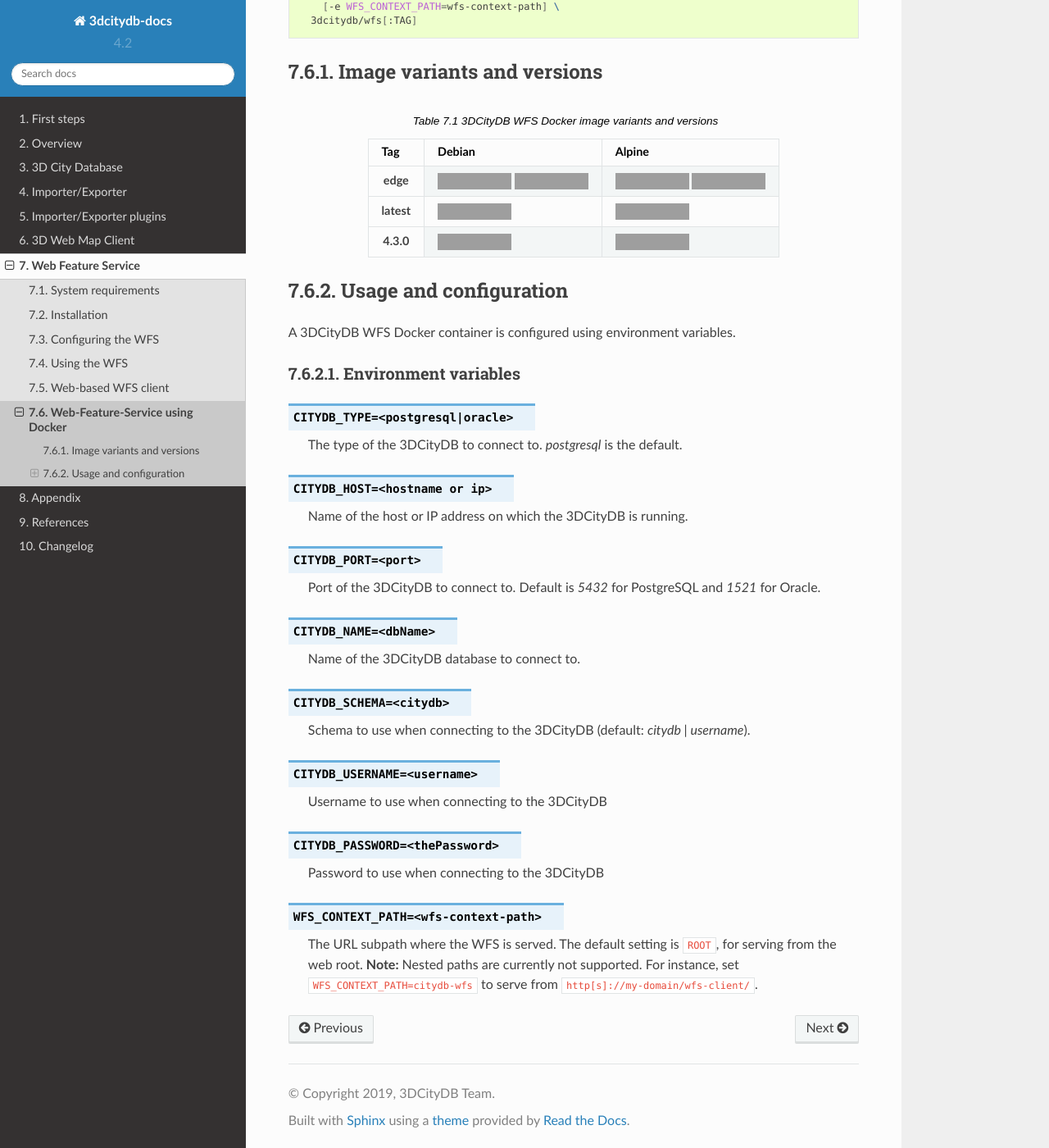
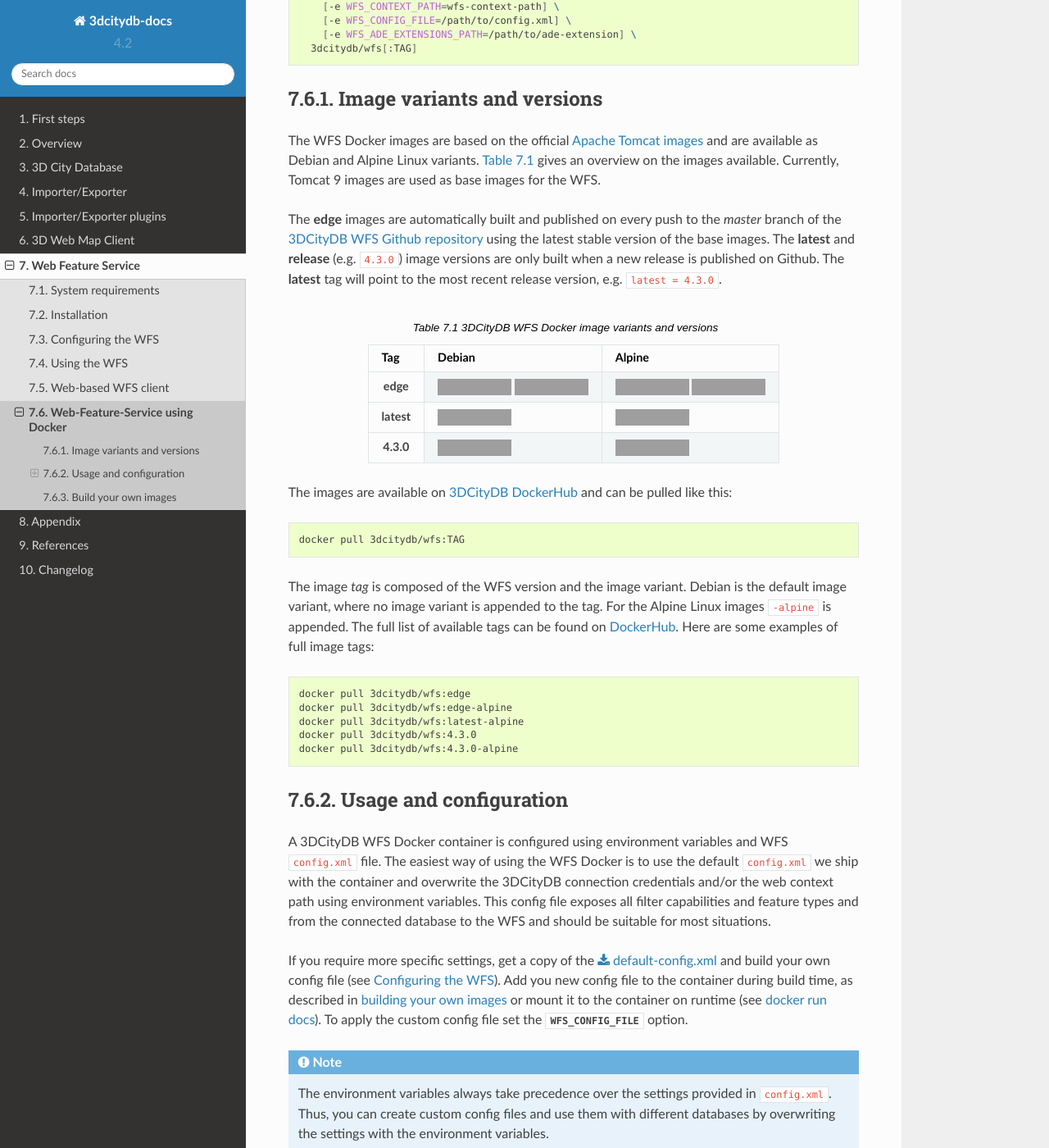
Before and after one commit to 3dcitydb/3dcitydb-docs, a Sphinx documentation site: the page built from source/wfs/docker.rst, in a window 1280 px wide and 1400 px high, scrolled down 439 px, cut to the strip 0-1400 px from the top of the window. Shown: the whole strip at 82% size. Built offline with Sphinx 7.4.7 and the Read the Docs theme 2.0.0, drawn with Linux system fonts in a browser that asks for light colours; some of the changed text lies outside the part shown; grey boxes are pictures that could not be loaded.

Commit message:
intermediate commit

```diff
--- a/source/wfs/docker.rst
+++ b/source/wfs/docker.rst
@@ -23,11 +23,26 @@
       [-e CITYDB_USERNAME=theUsername] \
       [-e CITYDB_PASSWORD=theSecretPass] \
       [-e WFS_CONTEXT_PATH=wfs-context-path] \
+      [-e WFS_CONFIG_FILE=/path/to/config.xml] \
+      [-e WFS_ADE_EXTENSIONS_PATH=/path/to/ade-extension] \
     3dcitydb/wfs[:TAG]
 
 *******************************************************************************
 Image variants and versions
 *******************************************************************************
+
+The WFS Docker images are based on the official `Apache Tomcat images <https://hub.
+docker.com/_/tomcat>`_ and are available as Debian and Alpine
+Linux variants. :numref:`wfs_docker_tbl_images` gives an overview on the images
+available. Currently, Tomcat 9 images are used as base images for the WFS.
+
+The **edge** images are automatically built and published on every push to the
+*master* branch of the `3DCityDB WFS Github repository <https://
+github.com/3dcitydb/web-feature-service>`_ using the latest stable version of
+the base images.
+The **latest** and **release** (e.g. ``4.3.0``) image versions  are only built
+when a new release is published on Github. The **latest** tag will point to
+the most recent release version, e.g. ``latest = 4.3.0``.
 
 .. list-table:: 3DCityDB WFS Docker image variants and versions
   :widths: auto
@@ -49,14 +64,60 @@
     - |deb-size-v4.3.0|
     - |alp-size-v4.3.0|
 
+The images are available on `3DCityDB DockerHub <https://hub.docker.com/r/
+3dcitydb/>`_ and can be pulled like this:
+
+.. code-block:: bash
+
+  docker pull 3dcitydb/wfs:TAG
+
+The image *tag* is composed of the WFS version and the image
+variant. Debian is the default image variant, where no image variant is
+appended to the tag. For the Alpine Linux images ``-alpine`` is appended.
+The full list of available tags can be found on `DockerHub <https://hub.
+docker.com/r/3dcitydb/wfs/tags?page=1&ordering=last_updated>`_.
+Here are some examples of full image tags:
+
+.. code-block:: shell
+
+  docker pull 3dcitydb/wfs:edge
+  docker pull 3dcitydb/wfs:edge-alpine
+  docker pull 3dcitydb/wfs:latest-alpine
+  docker pull 3dcitydb/wfs:4.3.0
+  docker pull 3dcitydb/wfs:4.3.0-alpine
+
+
 *******************************************************************************
 Usage and configuration
 *******************************************************************************
 
-A 3DCityDB WFS Docker container is configured using environment variables.
+A 3DCityDB WFS Docker container is configured using environment variables and
+WFS ``config.xml`` file.
+The easiest way of using the WFS Docker is to use the default ``config.xml`` we
+ship with the container and overwrite the 3DCityDB connection credentials
+and/or the web context path using environment variables.
+This config file exposes all filter capabilities and feature types and from the
+connected database to the WFS and should be suitable for most situations.
+
+If you require more specific settings, get a copy of the
+:download:`default-config.xml <https://raw.githubusercontent.com/3dcitydb/web-feature-service/master/resources/docker/default-config.xml>`
+and build your own config file (see :ref:`wfs_configuration_chapter`).
+Add you new config file to the container during build time, as described in
+:ref:`building your own images <wfs_docker_build>` or mount it to the container
+on runtime (see `docker run docs <https://docs.docker.com/engine/reference/run/>`_).
+To apply the custom config file set the :option:`WFS_CONFIG_FILE` option.
+
+.. note:: The environment variables always take precedence over the settings provided
+  in ``config.xml``. Thus, you can create custom config files and use them with
+  different databases by overwriting the settings with the environment variables.
 
 Environment variables
 ===============================================================================
+
+All environment variables are optional. If you do not provide the database
+connection details via env variables (``CITYDB_*``), they must be provided in
+the ``config.xml`` file. Otherwise you will get error messages when starting
+the service.
 
 .. option:: CITYDB_TYPE=<postgresql|oracle>
 
@@ -68,7 +129,8 @@
 
 .. option:: CITYDB_PORT=<port>
 
-  Port of the 3DCityDB to connect to. Default is *5432* for PostgreSQL and *1521* for Oracle.
+  Port of the 3DCityDB to connect to. Default is *5432* for PostgreSQL and *1521*
+  for Oracle, depending on the setting of :option:`CITYDB_TYPE`.
 
 .. option:: CITYDB_NAME=<dbName>
 
@@ -76,7 +138,9 @@
 
 .. option:: CITYDB_SCHEMA=<citydb>
 
-  Schema to use when connecting to the 3DCityDB (default: *citydb | username*).
+  Schema to use when connecting to the 3DCityDB. The defaults are *citydb* for
+  PostgreSQL, *username* for Oracle, depending on the setting of
+  :option:`CITYDB_TYPE`.
 
 .. option:: CITYDB_USERNAME=<username>
 
@@ -92,6 +156,22 @@
   serving from the web root. **Note:** Nested paths are currently not supported.
   For instance, set ``WFS_CONTEXT_PATH=citydb-wfs`` to serve from
   ``http[s]://my-domain/wfs-client/``.
+
+.. option:: WFS_CONFIG_FILE=</path/to/custom/config.xml>
+
+  Path of the WFS config file to use.
+
+.. option:: WFS_ADE_EXTENSIONS_PATH=</path/to/ade-extension>
+
+  ?
+
+.. _wfs_docker_build:
+
+*******************************************************************************
+Build your own images
+*******************************************************************************
+
+
 
 .. Images ---------------------------------------------------------------------
 
```
